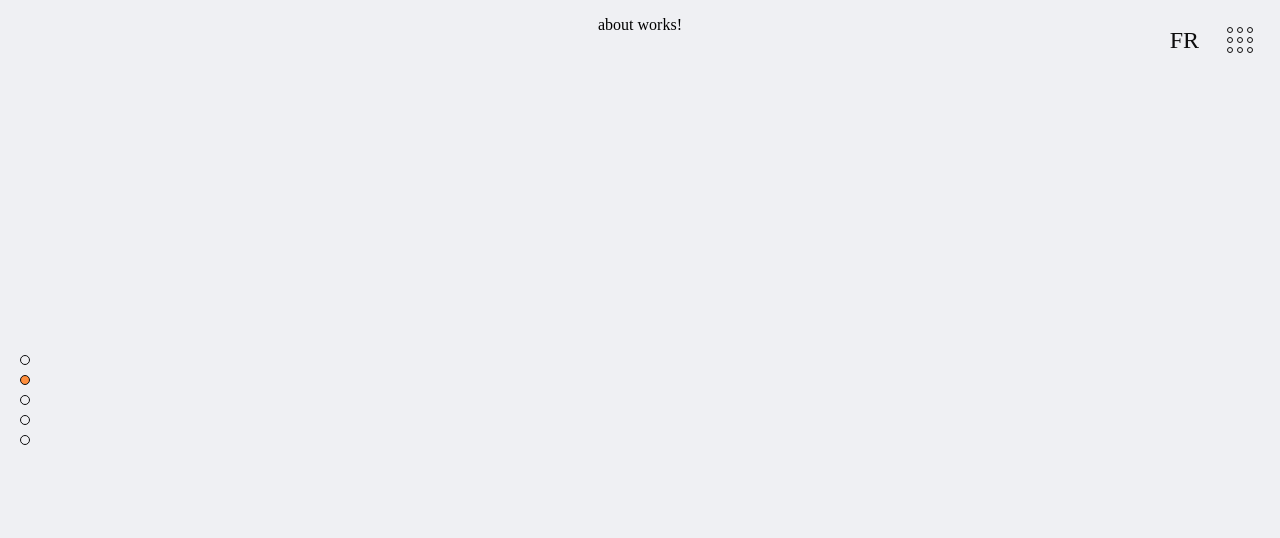
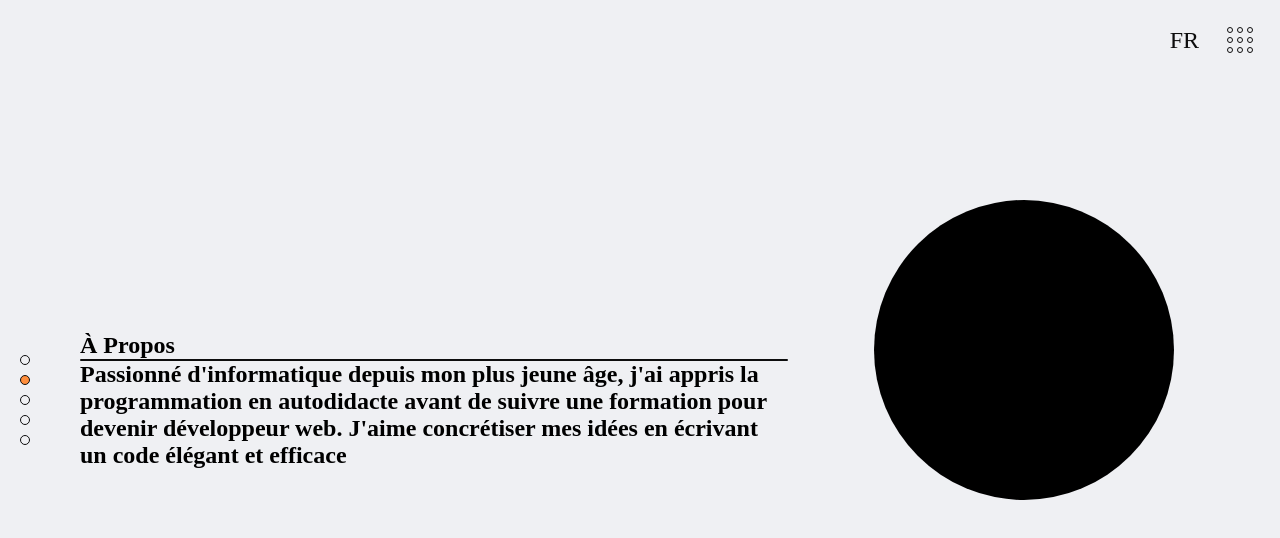
Before and after one commit to Banh-DucLee/Angular-Portfolio, an Angular app: page /about in a window 1280 px wide. Shown: the top 538 px of the page. Built offline with nearby package versions, Linux system fonts and the light colour scheme.

Commit message:
Added main HTML structure to AboutPage

```diff
--- a/src/app/pages/about/about.component.html
+++ b/src/app/pages/about/about.component.html
@@ -1 +1,10 @@
-<p>about works!</p>
+<main class="container">
+    <article class="text-container">
+        <h1 class="title">{{titleText}}</h1>
+        <span class="separator"></span>
+        <h2 class="description">{{descriptionText}}</h2>
+    </article>
+    <div class="image-container">
+        <span class="image"></span>
+    </div>
+</main>
--- a/src/app/pages/about/about.component.scss
+++ b/src/app/pages/about/about.component.scss
@@ -0,0 +1,47 @@
+@import '../../styles/variables/color.scss';
+
+.container {
+    width: 100vw;
+    height: 100vh;
+    box-sizing: border-box;
+    display: flex;
+    align-items: center;
+    justify-content: space-around;
+    .text-container {
+        width: 60%;
+        padding: 0 30px;
+
+        h1, h2 {
+            margin: 0;
+        }
+
+        .separator {
+            content: '';
+            display: block;
+            border-radius: 50px;
+            width: 100%;
+            height: 2px;
+            background-color: $stroke-color;
+        }
+    }
+
+    .image-container {
+        flex: 1;
+        height: 100%;
+        display: flex;
+        align-items: center;
+        justify-content: center;
+        overflow: hidden;
+        padding-bottom: 100px;
+
+        .image {
+            content: '';
+            aspect-ratio: 1;
+            width: 300px;
+            height: 300px;
+            border-radius: 50%;
+            display: block;
+            background-color: #000;
+        }
+    }
+}
--- a/src/app/pages/about/about.component.ts
+++ b/src/app/pages/about/about.component.ts
@@ -1,4 +1,6 @@
-import { Component } from '@angular/core';
+import { Component, OnDestroy, OnInit, inject } from '@angular/core';
+import { LanguageService } from '../../services/language/language.service';
+import { Subscription } from 'rxjs';
 
 @Component({
   selector: 'app-about',
@@ -7,6 +9,21 @@ import { Component } from '@angular/core';
   templateUrl: './about.component.html',
   styleUrl: './about.component.scss'
 })
-export class AboutComponent {
+export class AboutComponent implements OnInit, OnDestroy {
+  languageService: LanguageService = inject(LanguageService);
 
+  private lnaguageSubcription!: Subscription;
+  titleText: string = '';
+  descriptionText: string = '';
+
+  ngOnInit(): void {
+      this.lnaguageSubcription = this.languageService.language$.subscribe((language) => {
+        this.titleText = language == 'fr' ? `À Propos` : `About`;
+        this.descriptionText = language == 'fr' ? `Passionné d'informatique depuis mon plus jeune âge, j'ai appris la programmation en autodidacte avant de suivre une formation pour devenir développeur web. J'aime concrétiser mes idées en écrivant un code élégant et efficace` : `Passionate about computer science from a young age, I taught myself programming before undertaking training to become a web developer. I enjoy bringing my ideas to life by writing elegant and efficient code`;
+      })
+  }
+
+  ngOnDestroy(): void {
+      this.lnaguageSubcription.unsubscribe();
+  }
 }
```
